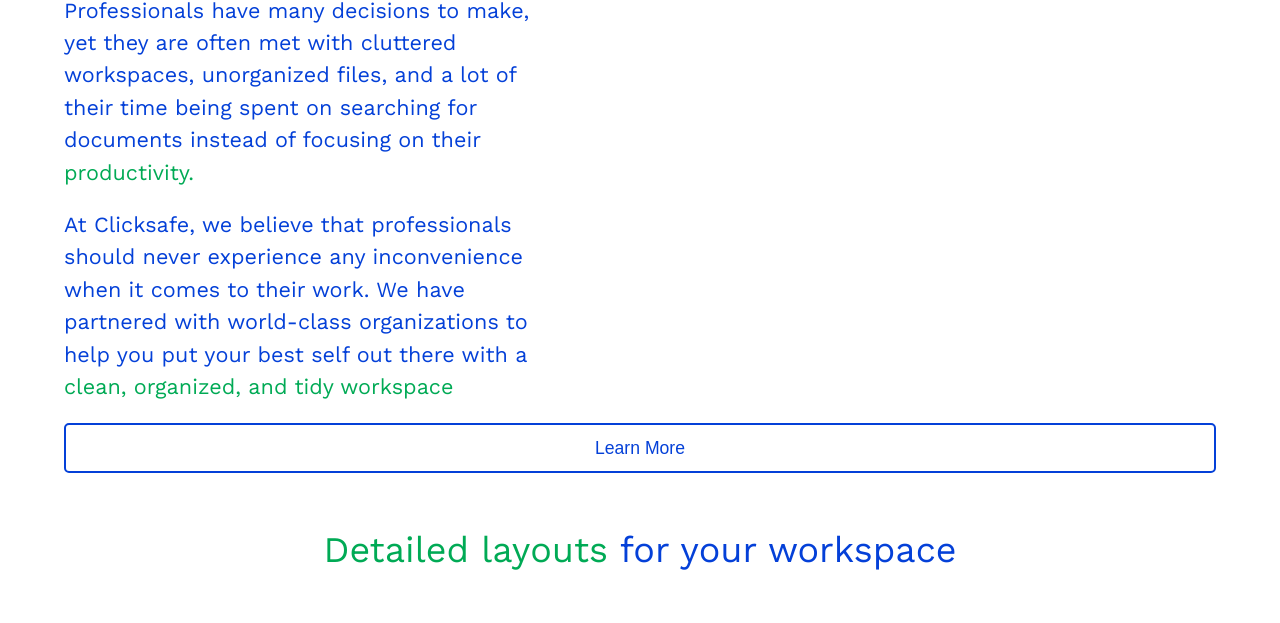
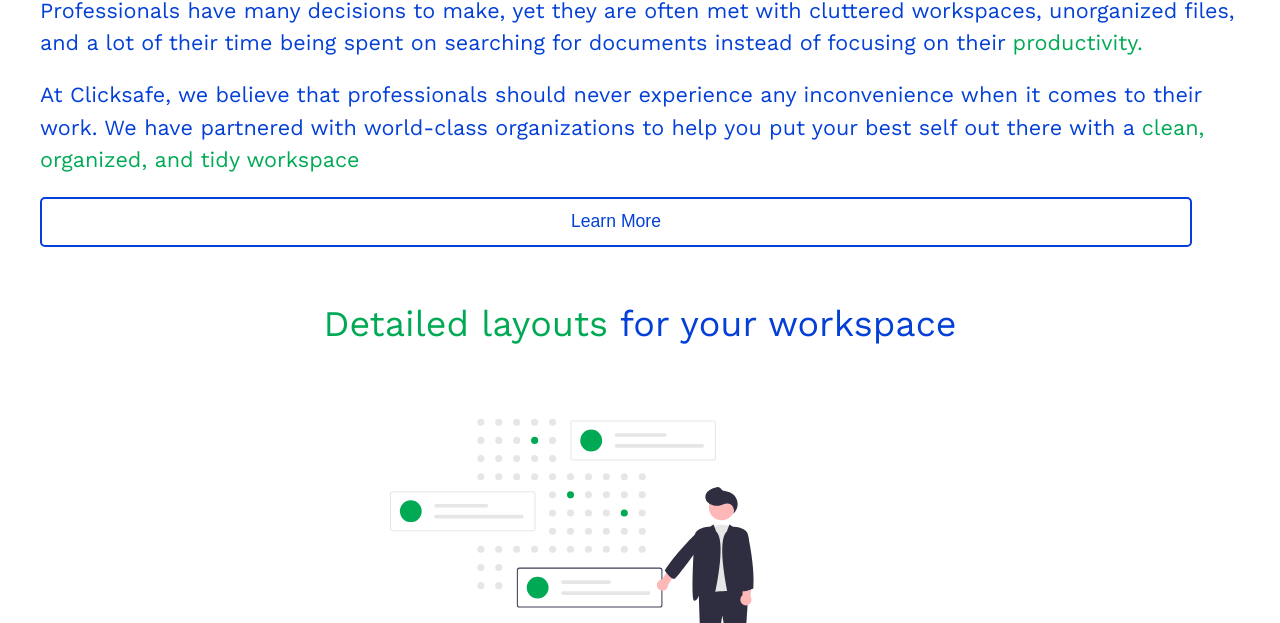
Before and after one commit to althani-sa/consortium-of-web-services, a website: page index.html in a window 1280 px wide. Shown: the part 520-1143 px from the top of the page. Drawn offline with nearby package versions, Linux system fonts and the light colour scheme.

Commit message:
width issue with hero-p fixed

```diff
--- a/CSS/style.css
+++ b/CSS/style.css
@@ -110,7 +110,7 @@
 .hero-p {
 	line-height: 1.5;
 	text-align: start;
-	max-width: 499px;
+	/* max-width: 499px; */
 }
 #faeb8569-86d6-4ca8-aa1a-15c8989ac122 {
 	height: auto;
```
